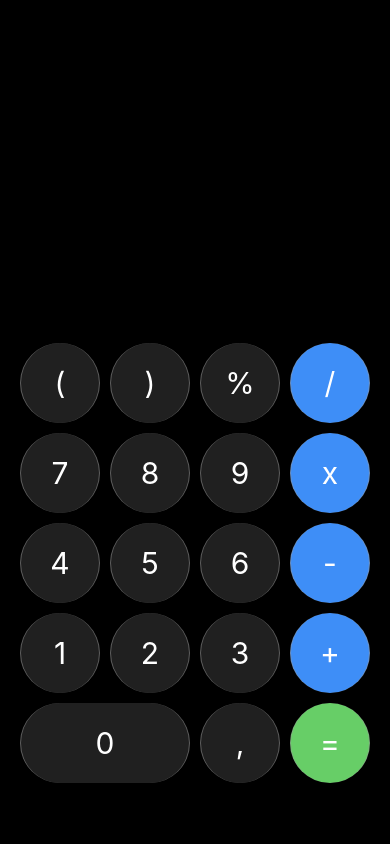
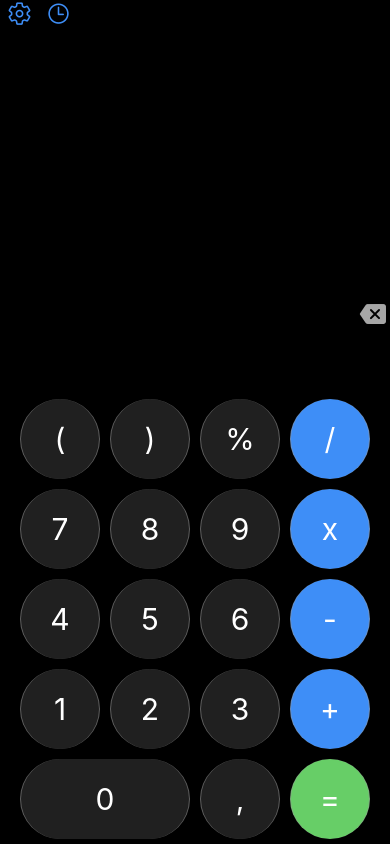
Before and after one commit to murilo-sparrow/calculator, a React Native app: screen / in a window 390 px wide. Built offline with nearby package versions, Linux system fonts and the light colour scheme.

Commit message:
Add safe area context support and update App layout with icons

```diff
--- a/App.tsx
+++ b/App.tsx
@@ -1,6 +1,11 @@
 import { StatusBar } from "expo-status-bar";
 import { StyleSheet, View } from "react-native";
 import KeyboardButton from "./KeyboardButton";
+import Ionicons from "@expo/vector-icons/Ionicons";
+import {
+  SafeAreaInsetsContext,
+  SafeAreaProvider,
+} from "react-native-safe-area-context";
 
 // type calcKey = {
 //   symbol: string;
@@ -26,10 +31,52 @@ import KeyboardButton from "./KeyboardButton";
 //   { symbol: "5", type: "default" },
 // ];
 
+let equation: [] = [];
+
 export default function App() {
   return (
-    <View style={styles.container}>
-      <View style={styles.visor}></View>
+    <SafeAreaProvider>
+      <SafeAreaInsetsContext.Consumer>
+        {(insets) => (
+          <View
+            style={[
+              styles.container,
+              {
+                paddingBottom: insets?.bottom,
+                paddingTop: insets?.top,
+                paddingLeft: insets?.left,
+                paddingRight: insets?.right,
+              },
+            ]}
+          >
+            <View style={styles.visor}>
+              <View style={{ flex: 1, flexDirection: "row" }}>
+                <Ionicons
+                  name="settings-outline"
+                  color={"rgb(62, 142, 247)"}
+                  size={25}
+                  style={styles.topIcons}
+                />
+                <Ionicons
+                  name="time-outline"
+                  color={"rgb(62, 142, 247)"}
+                  size={25}
+                  style={styles.topIcons}
+                />
+              </View>
+              <View style={{ flex: 6 }}></View>
+              <View
+                style={{
+                  // backgroundColor: "green",
+                  flex: 1,
+                  alignItems: "flex-end",
+                  justifyContent: "center",
+                  paddingVertical: 2,
+                }}
+              >
+                <Ionicons name="backspace" size={32} color={"#a6a6a6"} />
+              </View>
+            </View>
             <View style={styles.keyboard}>
               <View style={styles.keysRow}>
                 <KeyboardButton value="(" type="default" />
@@ -63,27 +110,33 @@ export default function App() {
             </View>
             <StatusBar style="auto" />
           </View>
+        )}
+      </SafeAreaInsetsContext.Consumer>
+    </SafeAreaProvider>
   );
 }
 
 const styles = StyleSheet.create({
   container: {
     flex: 1,
-    paddingBottom: 45,
-    paddingTop: 30,
     backgroundColor: "#000000",
   },
+
   visor: {
     flex: 2,
     // backgroundColor: "blue",
   },
+
   keyboard: {
     flex: 3,
     // backgroundColor: "green",
     alignItems: "center",
+    justifyContent: "flex-end",
   },
 
   keysRow: {
     flexDirection: "row",
   },
+
+  topIcons: { marginHorizontal: 7 },
 });
--- a/package.json
+++ b/package.json
@@ -14,6 +14,7 @@
     "react": "19.1.0",
     "react-dom": "19.1.0",
     "react-native": "0.81.5",
+    "react-native-safe-area-context": "~5.6.0",
     "react-native-web": "^0.21.0"
   },
   "devDependencies": {
```
Also changed, not shown: 1 other file (tests, documents, lock files or other folders). Lines whose indentation alone changed are shown as unchanged.
